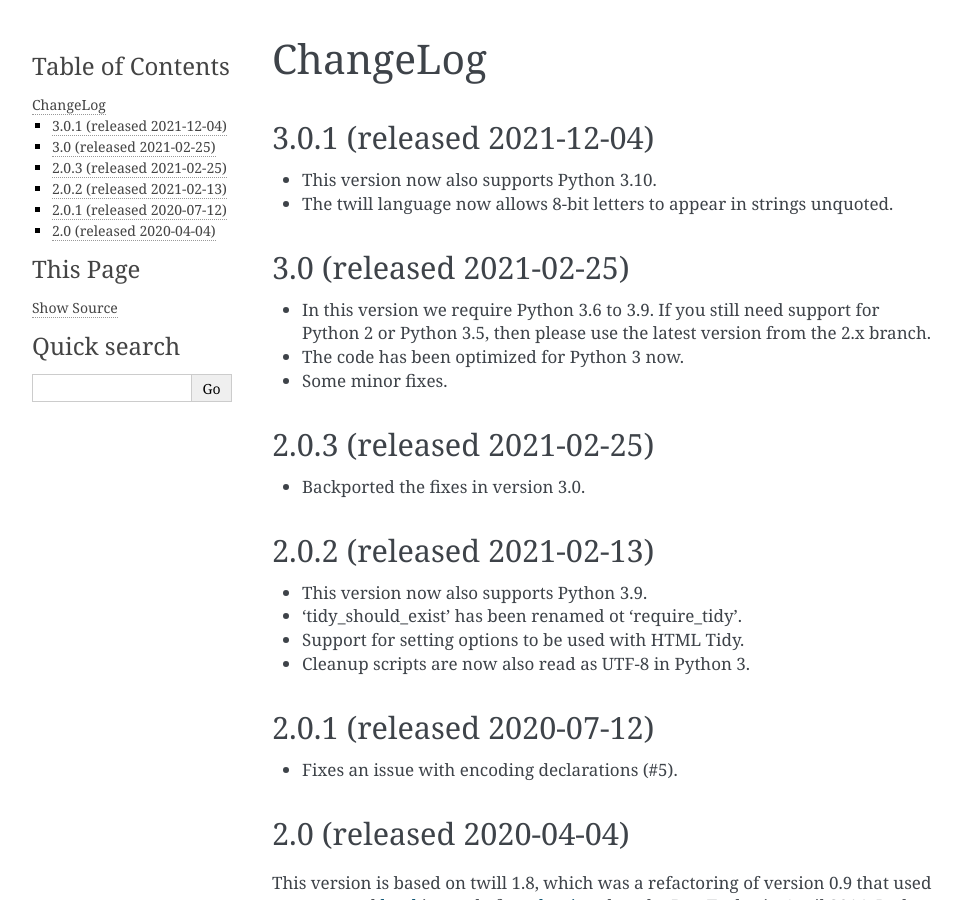
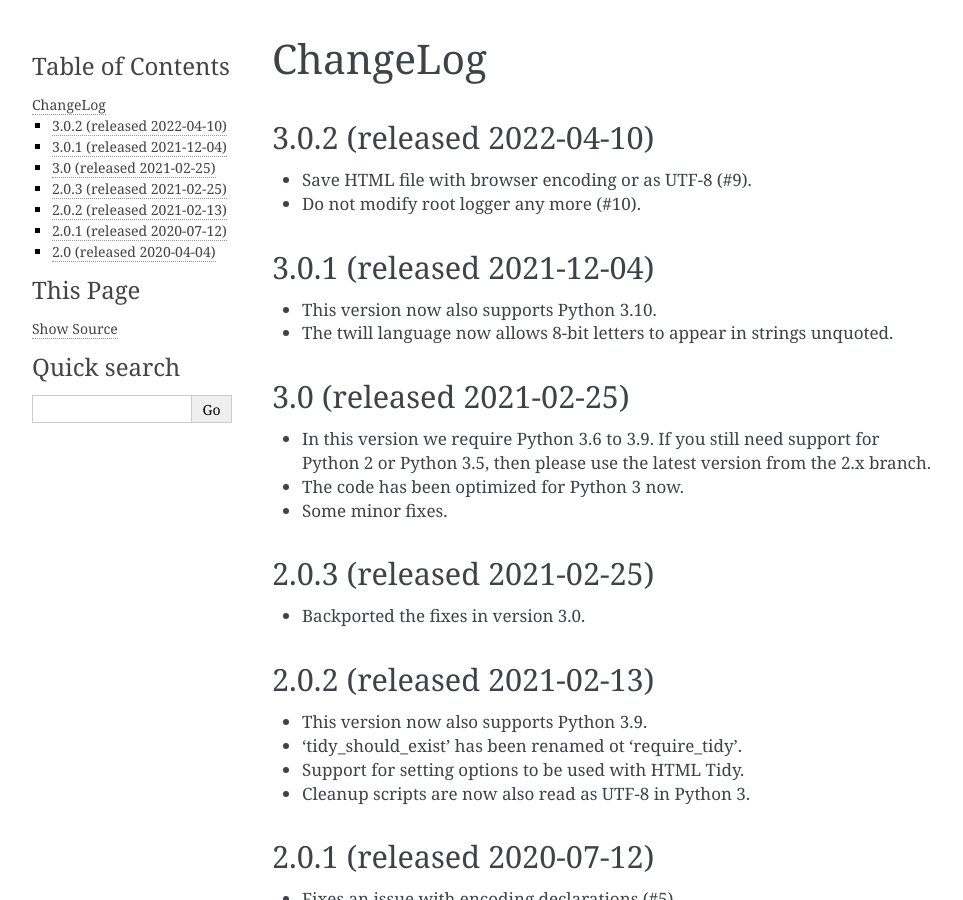
Before and after one commit to ctb/twill-legacy, a Sphinx documentation site: the page built from docs/changelog.rst, in a window 1280 px wide and 900 px high. Shown: the whole window, without its empty margins (148-1111 px from the left). Built offline with Sphinx 7.4.7, drawn with Linux system fonts in a browser that asks for light colours; some of the changed text lies outside the part shown.

Commit message:
Prepare patch release

```diff
--- a/docs/changelog.rst
+++ b/docs/changelog.rst
@@ -3,6 +3,12 @@
 =========
 ChangeLog
 =========
+
+3.0.2 (released 2022-04-10)
+---------------------------
+
+* Save HTML file with browser encoding or as UTF-8 (#9).
+* Do not modify root logger any more (#10).
 
 3.0.1 (released 2021-12-04)
 ---------------------------
--- a/docs/conf.py
+++ b/docs/conf.py
@@ -18,11 +18,11 @@
 # -- Project information -----------------------------------------------------
 
 project = 'twill'
-copyright = '2021, C. Titus Brown, Ben R. Taylor et al'
+copyright = '2022, C. Titus Brown, Ben R. Taylor et al'
 author = 'C. Titus Brown, Ben R. Taylor et al'
 
 # The full version, including alpha/beta/rc tags
-version = release = '3.0.1'
+version = release = '3.0.2'
 
 
 # -- General configuration ---------------------------------------------------
--- a/twill/__init__.py
+++ b/twill/__init__.py
@@ -20,7 +20,7 @@
 import sys
 import os.path
 
-__version__ = '3.0.1'
+__version__ = '3.0.2'
 
 __url__ = 'https://github.com/twill-tools/twill'
 __download_url__ = 'https://pypi.org/project/twill/'
```
Also changed, not shown: README.md (+1 -1 lines), .bumpversion.cfg.
